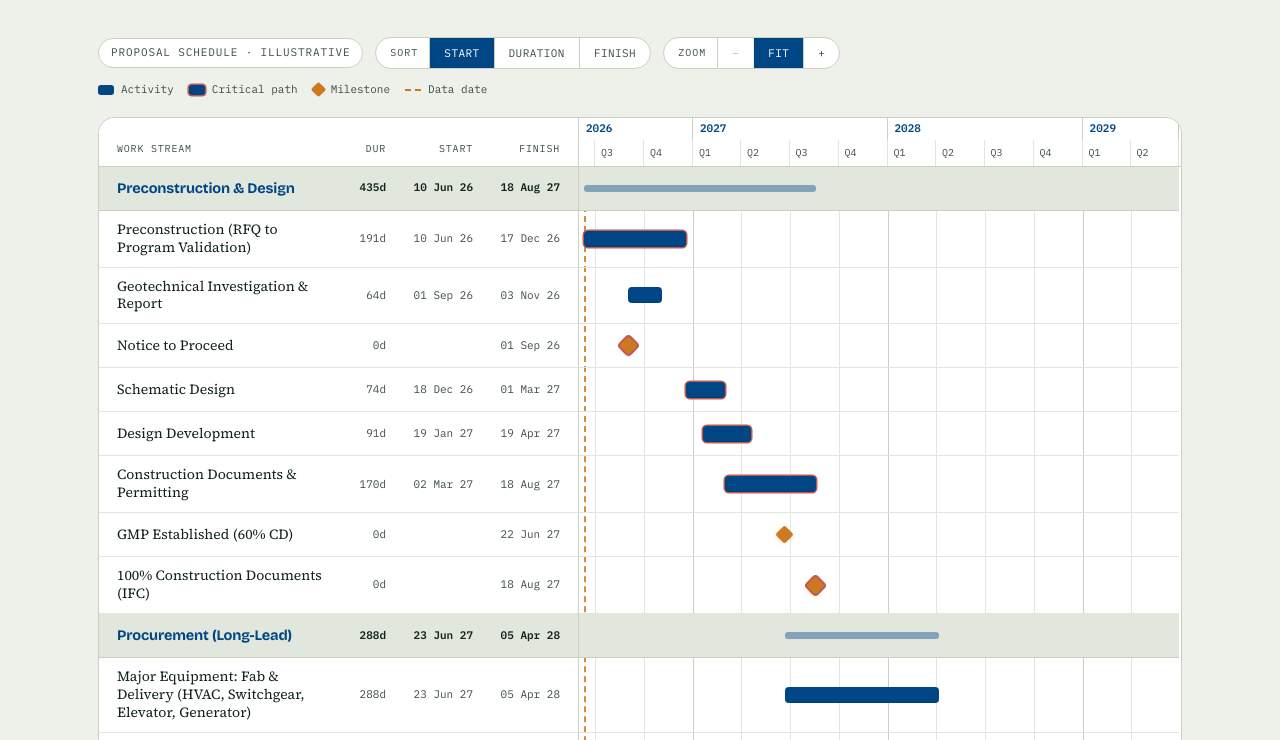
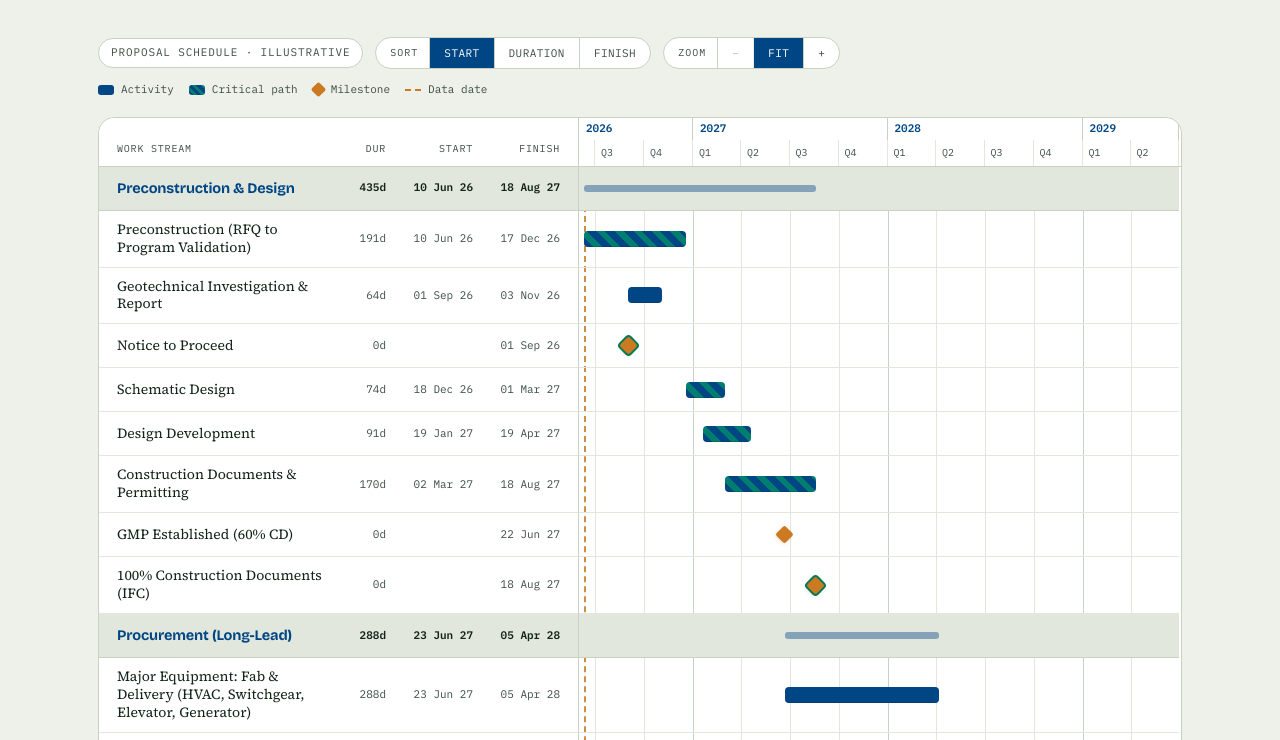
Before and after one commit to ac5907846/sovi-living-lab, a plain HTML site: page index.html in a window 1280 px wide. Shown: the part 3654-4394 px from the top of the page. Drawn offline with nearby package versions, Linux system fonts and the light colour scheme.

Commit message:
Update Critical Activities Colors

```diff
--- a/css/gantt.css
+++ b/css/gantt.css
@@ -1,11 +1,11 @@
 /* ============================================================
    SoVi Living Lab — Gantt / schedule view
    Reuses tokens from styles.css (--paper, --water, --solar,
-   --line, --card, fonts). One local accent: --crit (soft red).
+   --line, --card, fonts). One local accent: --crit (FGCU green).
    Contained to the page column, professional toolbar with zoom.
    ============================================================ */
 
-#schedule{--crit:#C2584F;padding-bottom:54px}
+#schedule{--crit:#007A54;--crit-stripe:rgba(0,147,102,.72);padding-bottom:54px}
 
 /* ---- toolbar ---- */
 .gantt-meta{display:flex;align-items:center;gap:12px;flex-wrap:wrap;margin-bottom:18px}
@@ -22,7 +22,7 @@
 .gantt-legend{display:flex;align-items:center;gap:15px;font-family:var(--mono);font-size:11px;color:var(--ink-soft);flex-wrap:wrap}
 .gantt-legend span{display:inline-flex;align-items:center;gap:7px}
 .gantt-legend .lg2-bar{width:16px;height:10px;background:var(--water);border-radius:3px}
-.gantt-legend .lg2-crit{width:16px;height:10px;background:var(--water);border-radius:3px;box-shadow:0 0 0 1.6px var(--crit)}
+.gantt-legend .lg2-crit{width:16px;height:10px;background-color:var(--water);background-image:repeating-linear-gradient(45deg,transparent 0,transparent 3px,var(--crit-stripe) 3px,var(--crit-stripe) 6px);border-radius:3px}
 .gantt-legend .lg2-ms{width:11px;height:11px;background:var(--solar);transform:rotate(45deg);border-radius:2px}
 .gantt-legend .lg2-dd{width:16px;height:0;border-top:2px dashed var(--solar)}
 
@@ -85,9 +85,9 @@
 .t-dur,.t-start,.t-finish{font-family:var(--mono);font-size:11px;color:var(--ink-soft);text-align:right;white-space:nowrap}
 .t-meta{display:none;font-family:var(--mono);font-size:10.5px;color:var(--ink-soft);margin-top:3px;line-height:1.4}
 
-/* one colour for every bar; critical keeps a soft red ring */
+/* one colour for every bar; critical gets a soft red diagonal hatch inside the blue */
 .bar2{position:absolute;height:16px;top:50%;margin-top:-8px;border-radius:4px;min-width:3px;background:var(--water);box-shadow:inset 0 -1px 0 rgba(0,0,0,.13)}
-.bar2.crit{box-shadow:inset 0 -1px 0 rgba(0,0,0,.13),0 0 0 1.5px var(--crit)}
+.bar2.crit{background-image:repeating-linear-gradient(45deg,transparent 0,transparent 7px,var(--crit-stripe) 7px,var(--crit-stripe) 13px)}
 .ms2{position:absolute;width:13px;height:13px;top:50%;margin-top:-6.5px;margin-left:-6.5px;background:var(--solar);transform:rotate(45deg);border-radius:2px;box-shadow:0 1px 4px -1px rgba(204,122,34,.5)}
 .ms2.key{width:16px;height:16px;margin-top:-8px;margin-left:-8px}
 .ms2.crit{box-shadow:0 0 0 2px var(--crit),0 2px 6px -2px rgba(0,0,0,.3)}
```
